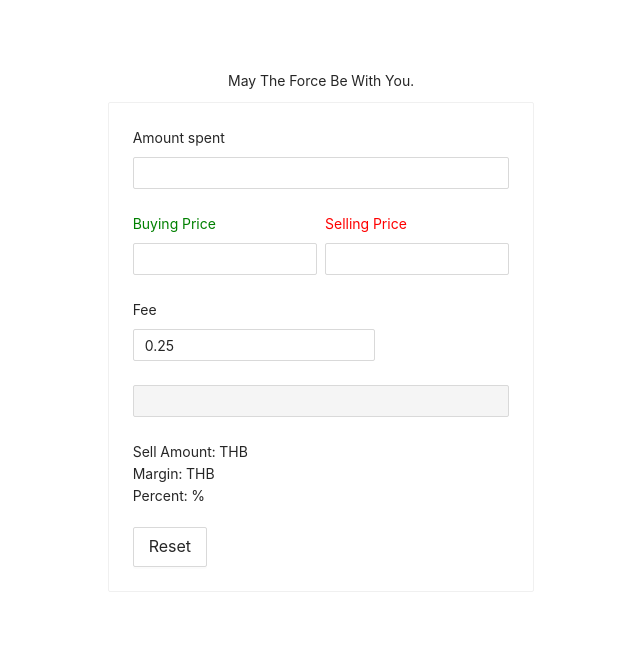
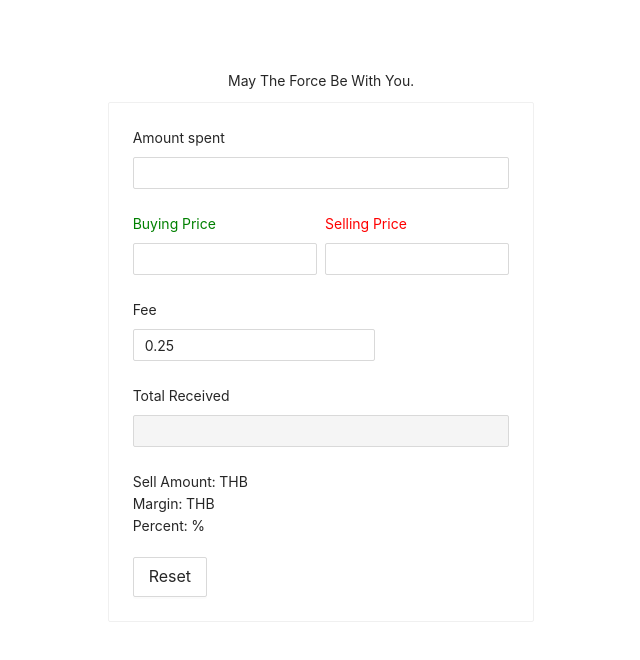
Before and after one commit to PaphobGun/crypto-exchange-cal, a React (Create React App) app: page / in a window 1280 px wide. Shown: the top 660 px of the page, without its empty margins (319-959 px from the left). Built offline with nearby package versions, Linux system fonts and the light colour scheme.

Commit message:
add label

```diff
--- a/src/App.jsx
+++ b/src/App.jsx
@@ -110,7 +110,7 @@ function App() {
                   setTotalReceived(total);
 
                   return (
-                    <Form.Item>
+                    <Form.Item label="Total Received">
                       <InputNumber
                         value={!isNaN(total) ? total : undefined}
                         width="100%"
```
